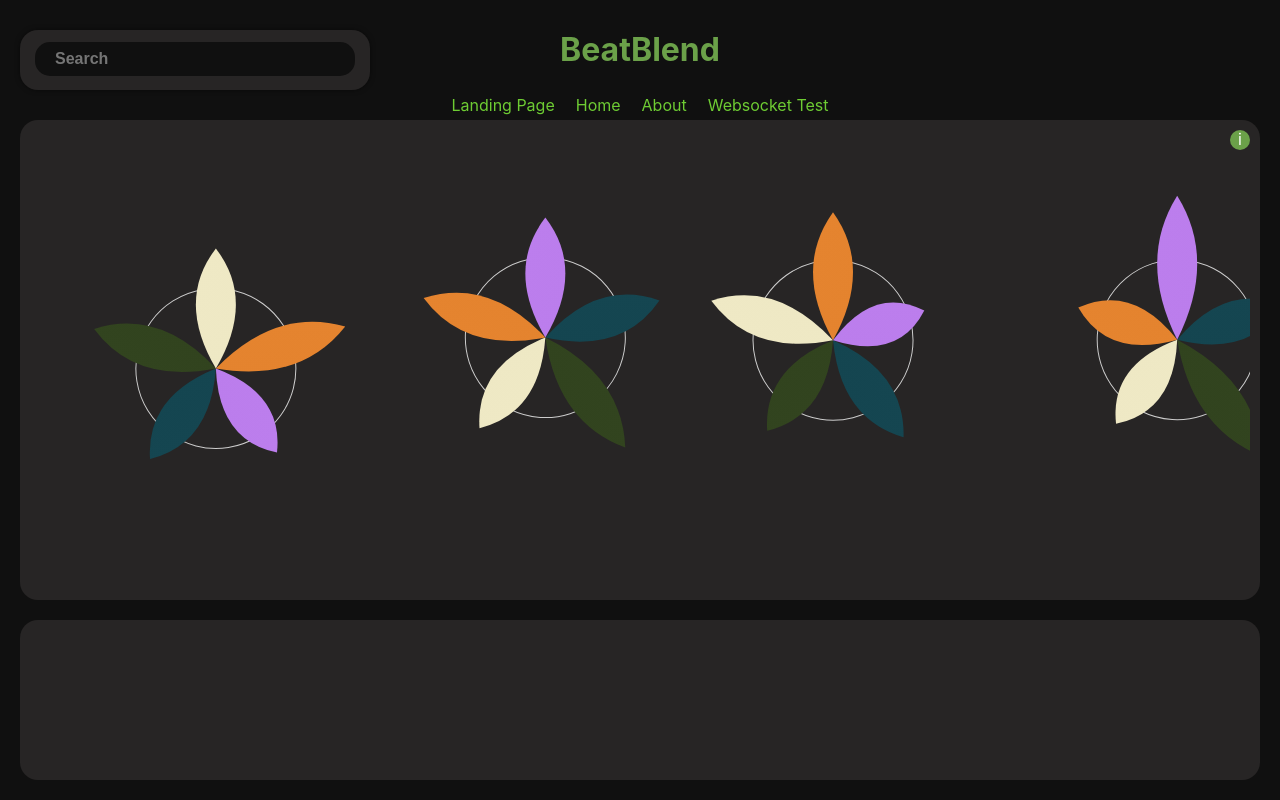
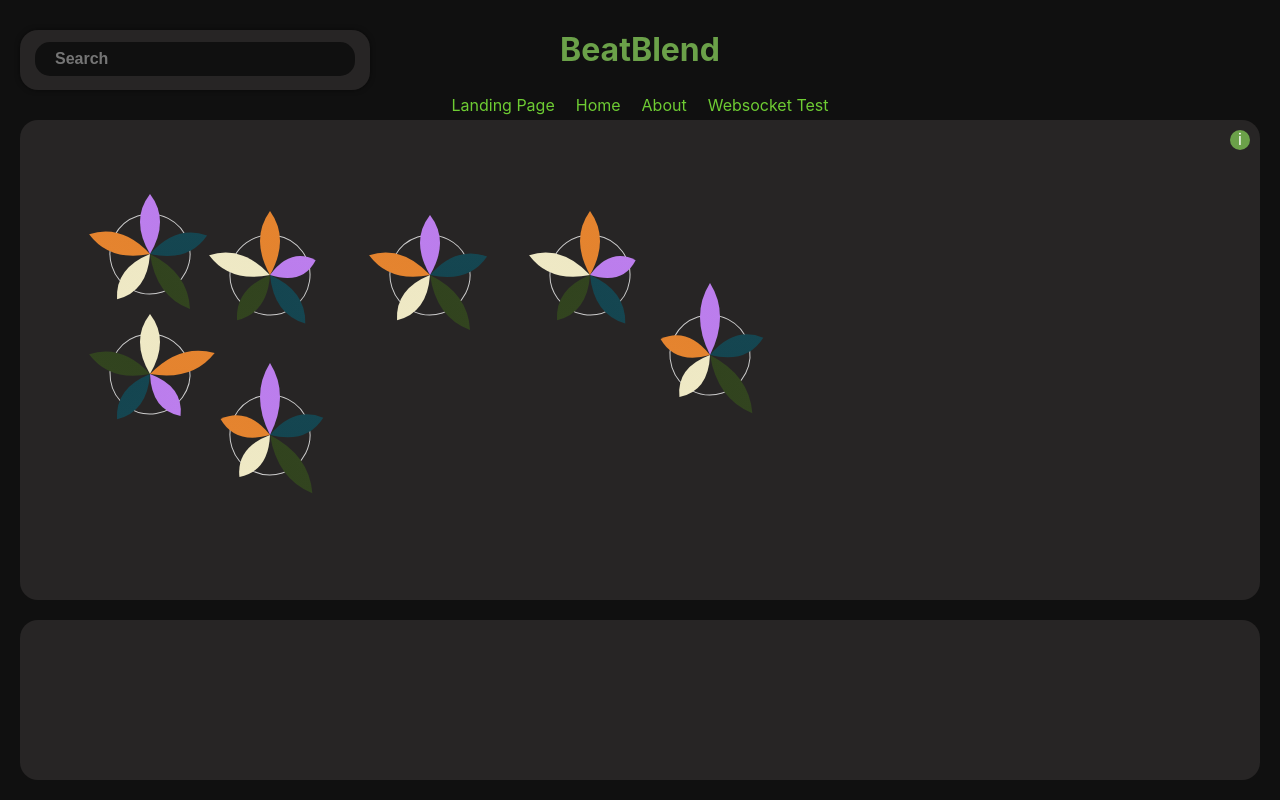
Before and after one commit to SpotifyMasterProject/BeatBlend, a Vue app in the folder client/: page /home in a window 1280 px wide. Built offline with nearby package versions, Linux system fonts and the light colour scheme.

Commit message:
placement logic, cleanup, etc.

```diff
--- a/client/src/assets/main.css
+++ b/client/src/assets/main.css
@@ -160,29 +160,13 @@ a,
 }
 
 .type2 .visualization {
-  display: flex;
-  flex-wrap: wrap; /* Allows flowers to wrap to new lines */
-  gap: 20px; /* Space between flowers */
-  justify-content: flex-start;
-  align-content: flex-start;
-  position: relative;
+  display: grid;
+  grid-template-columns: repeat(auto-fill, 80px);
+  grid-template-rows: repeat(auto-fill, 80px);
   width: 100%;
   height: 100%;
-  transform-origin: left bottom;
+  position: relative;
   overflow: auto;
-}
-
-.grid {
-  position: absolute;
-  top: 0;
-  left: 0;
-  width: 100%;
-  height: 100%;
-  pointer-events: none;
-  background-size: 300px 300px; /* Initial grid size at zoom level 1 */
-  background-image:
-          linear-gradient(to right, rgba(255, 255, 255, 0.5) 1px, transparent 1px),
-          linear-gradient(to bottom, rgba(255, 255, 255, 0.5) 1px, transparent 1px);
 }
 
 .type2 .visualization-container.scroll-enabled {
@@ -234,9 +218,10 @@ a,
 }
 
 .flower-wrapper {
-  position: relative;
-  transition: transform 0.3s ease, width 0.3s ease, height 0.3s ease; /* Smooth resizing */
-  flex: 1 1 200px; /* Ensure flowers are flexible and size appropriately */
-  max-width: 300px; /* Control maximum width based on zoom */
-  max-height: 300px; /* Control maximum height based on zoom */
+  position: absolute;
+  display: flex;
+  align-items: center;
+  justify-content: center;
+  width: 160px;
+  height: 160px;
 }
--- a/client/src/components/Flower.vue
+++ b/client/src/components/Flower.vue
@@ -10,14 +10,15 @@ const props = defineProps({
   },
   size: {
     type: Number,
-    default: 100,
+    default: 80,
   },
   circleRadius: {
     type: Number,
-    default: 50,
+    default: 40,
   },
 });
 
+const maxPetalLength = computed(() => props.circleRadius + Math.max(...props.features.map(f => f.value * props.circleRadius)));
 const center = computed(() => props.size / 2);
 const rotation = computed(() => {
   const maxFeatureIndex = props.features.reduce(
@@ -30,19 +31,20 @@ const rotation = computed(() => {
 </script>
 
 <template>
-  <svg :width="size" :height="size" :viewBox="`0 0 ${size} ${size}`" :style="{ transform: `rotate(${rotation}deg)` }">
-    <circle :cx="center" :cy="center" :r="circleRadius" fill="none" stroke="#CCCCCC" stroke-width="1" />
+  <svg :width="maxPetalLength * 2" :height="maxPetalLength * 2" :viewBox="`0 0 ${maxPetalLength * 2} ${maxPetalLength * 2}`" :style="{ transform: `rotate(${rotation}deg)` }">
+    <circle :cx="maxPetalLength" :cy="maxPetalLength" :r="circleRadius" fill="none" stroke="#CCCCCC" stroke-width="1" />
     <Petal
         v-for="(feature, index) in features"
         :key="index"
         :index="index"
         :value="feature.value"
         :color="feature.color"
-        :center="center"
+        :center="maxPetalLength"
         :circleRadius="circleRadius"
     />
   </svg>
 </template>
+
 
 <style scoped>
   svg {
--- a/client/src/views/HomeView.vue
+++ b/client/src/views/HomeView.vue
@@ -1,8 +1,9 @@
 <script setup lang="ts">
-import {ref,watch,onMounted} from 'vue';
+import {ref,onMounted} from 'vue';
 import LogoIntroScreen from "@/components/LogoIntroScreen.vue";
 import Navigation from "@/components/Navigation.vue";
 import Flower from "@/components/Flower.vue";
+import type { CSSProperties } from 'vue';
 
 // Petal and their color & value -- Adapt length not correct yet
 const flowerData = ref([
@@ -34,6 +35,29 @@ const flowerData = ref([
     { value: 0.3, color: '#E4832E' },
     { value: 0.8, color: '#BB7DEC' },
   ],
+
+  [
+    { value: 0.5, color: '#144550' },
+    { value: 0.7, color: '#31431E' },
+    { value: 0.4, color: '#EEE8C4' },
+    { value: 0.6, color: '#E4832E' },
+    { value: 0.5, color: '#BB7DEC' },
+  ],
+  [
+    { value: 0.5, color: '#144550' },
+    { value: 0.4, color: '#31431E' },
+    { value: 0.6, color: '#EEE8C4' },
+    { value: 0.6, color: '#E4832E' },
+    { value: 0.2, color: '#BB7DEC' },
+  ],
+  [
+    { value: 0.4, color: '#144550' },
+    { value: 0.8, color: '#31431E' },
+    { value: 0.3, color: '#EEE8C4' },
+    { value: 0.3, color: '#E4832E' },
+    { value: 0.8, color: '#BB7DEC' },
+  ],
+
   // Add more flowers as needed
 ]);
 
@@ -104,30 +128,104 @@ function toggleInfo(){
   infoVisible.value = !infoVisible.value;
 }
 
-// Generate a random offset
-function generateRandomOffset(range: number) {
-  return Math.random() * range - range / 2;
-}
+// Define a grid size and positions for flowers
+const gridSize = 80;
+const maxVerticalMoves = 3;
 
-// Store initial x and y for each new flower
-const maxOffset = 50;
-const flowerOffsets = ref(flowerData.value.map(() => ({
-  x: generateRandomOffset(maxOffset),
-  y: generateRandomOffset(maxOffset),
-})));
+let containerWidth = 0;
+let containerHeight = 0;
 
-//Function stores positions so they remain constant when zooming
-const getFlowerStyles = (index: number) => {
-  const baseSize = 200;
-  //const size = baseSize * zoomLevel.value;
-  const size = baseSize;
+onMounted(() => {
+  const container = document.querySelector('.visualization-container');
+  if (container) {
+    containerWidth = container.clientWidth;
+    containerHeight = container.clientHeight;
+  }
+});
 
-  const { x, y } = flowerOffsets.value[index];
+
+// Assign positions randomly
+const generateRandomGridPositions = (flowerCount: number) => {
+  const positions = [];
+  let currentX = 0;
+  let currentY = Math.floor(Math.random() * gridSize * maxVerticalMoves); //Random vertical placement for the first flower
+  let verticalNrFlowers = 1; //Nr of flowers vertically
+  let lastVerticalDirection = 0;
+
+  for (let i = 0; i < flowerCount; i++) {
+    if (i == 0) {
+      positions.push({ x:0, y:currentY}); // First flower starts in first column and random Y
+    } else {
+      const stayInColumn = Math.random() > 0.5; //Decide whether to stay in same column or move to right
+      const maxStack = (currentY <= gridSize || currentY >= gridSize * (maxVerticalMoves-1)) ? 3 : 2; // Determine maximum vertical based on currentY position
+
+      if (stayInColumn && verticalNrFlowers < maxStack) {
+        let verticalDirection = lastVerticalDirection;
+
+        if (lastVerticalDirection === 1) {
+          verticalDirection = 1;
+        } else if (lastVerticalDirection === -1) {
+          verticalDirection = -1;
+        } else {
+          if (currentY <= gridSize) { // If currentY too close to top, next flower will be placed down
+            verticalDirection = 1;
+          } else if (currentY >= gridSize * maxVerticalMoves) { // If currentY too close to bottom, next flower will be placed up
+            verticalDirection = -1;;
+          } else {
+            verticalDirection = Math.random() > 0.5 ? 1 : -1;
+          }
+        }
+        lastVerticalDirection = verticalDirection
+        const verticalMove = verticalDirection * gridSize * (Math.random() > 0.5 ? 1.5 : 2);
+        currentY += verticalMove;
+        verticalNrFlowers++;
+        positions.push({x: currentX, y: currentY});
+      } else {
+        verticalNrFlowers = 0;
+        const horizontalMove = gridSize * (Math.random() > 0.5 ? 1.5 : 2);
+        currentX += horizontalMove;
+        verticalNrFlowers = 1;
+
+        lastVerticalDirection = 0;
+
+        // Define first currentY, when moved horizontally
+        const randomStartPositions = [0, gridSize * maxVerticalMoves, gridSize * Math.floor(maxVerticalMoves / 2)];
+        currentY = randomStartPositions[Math.floor(Math.random() * randomStartPositions.length)];
+
+        positions.push({ x: currentX, y: currentY });
+      }
+    }
+  }
+
+  return positions;
+};
+
+const gridPositions = ref(generateRandomGridPositions(flowerData.value.length));
+
+
+// Function to calculate styles for each flower based on grid positions
+const getFlowerStyles = (index: number): CSSProperties => {
+  const position = gridPositions.value[index];
+
+  if (!position) {
+    console.error(`Position for flower at index ${index} is undefined.`);
+    return {
+      position: 'absolute',
+      left: `0px`,
+      top: `0px`,
+      width: `160px`,
+      height: `160px`,
+    };
+  }
+
+  const { x, y } = position;
 
   return {
-    width: `${size}px`,
-    height: `${size}px`,
-    transform: `translate(${x}px, ${y}px)`,
+    position: 'absolute',
+    left: `${x + 40}px`,
+    top: `${y + 40}px`,
+    width: `160px`,
+    height: `160px`,
   };
 };
 
@@ -167,8 +265,8 @@ onMounted(() => {
           >
             <Flower
                 :features="flower"
-                :size="400"
-                :circleRadius="80"
+                :size="80"
+                :circleRadius="40"
             />
           </div>
         </div>
```
